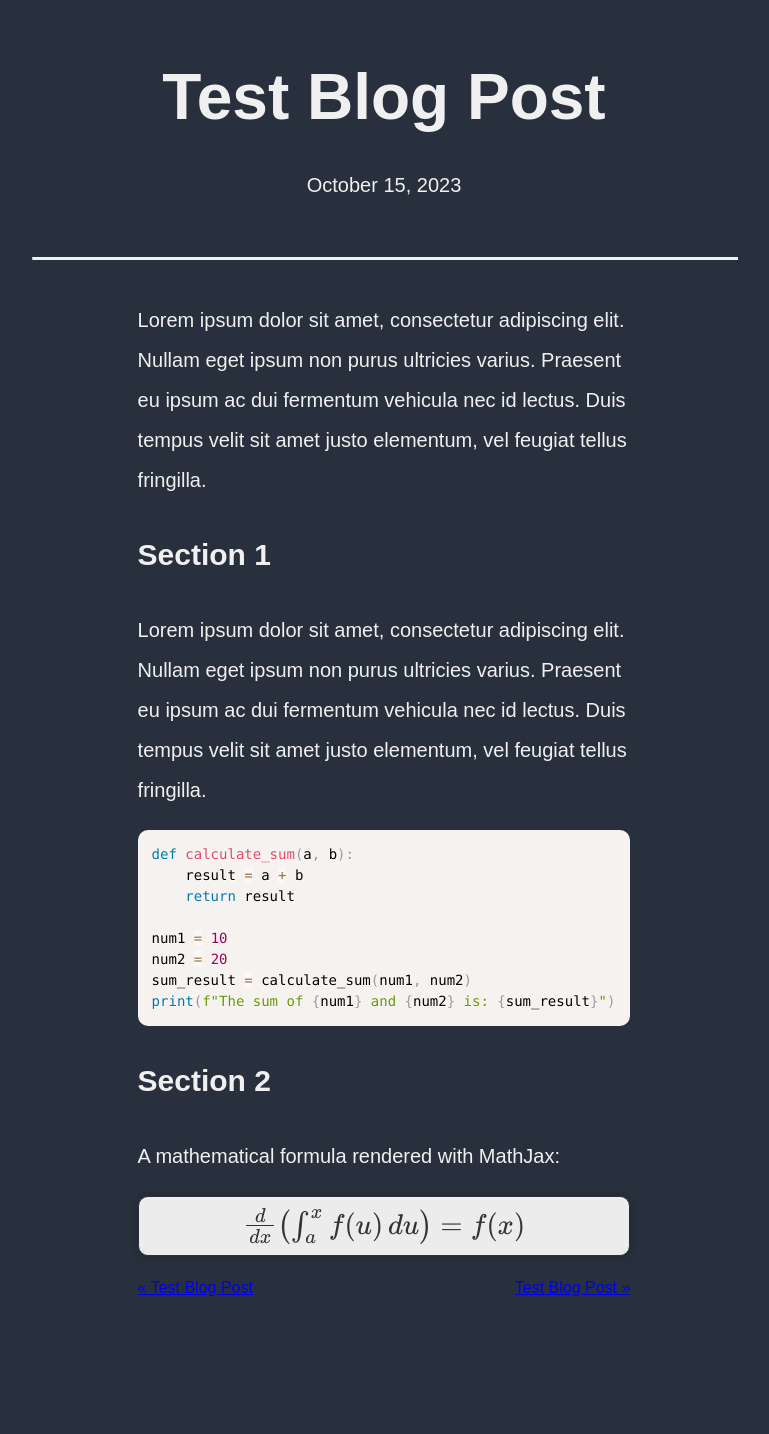
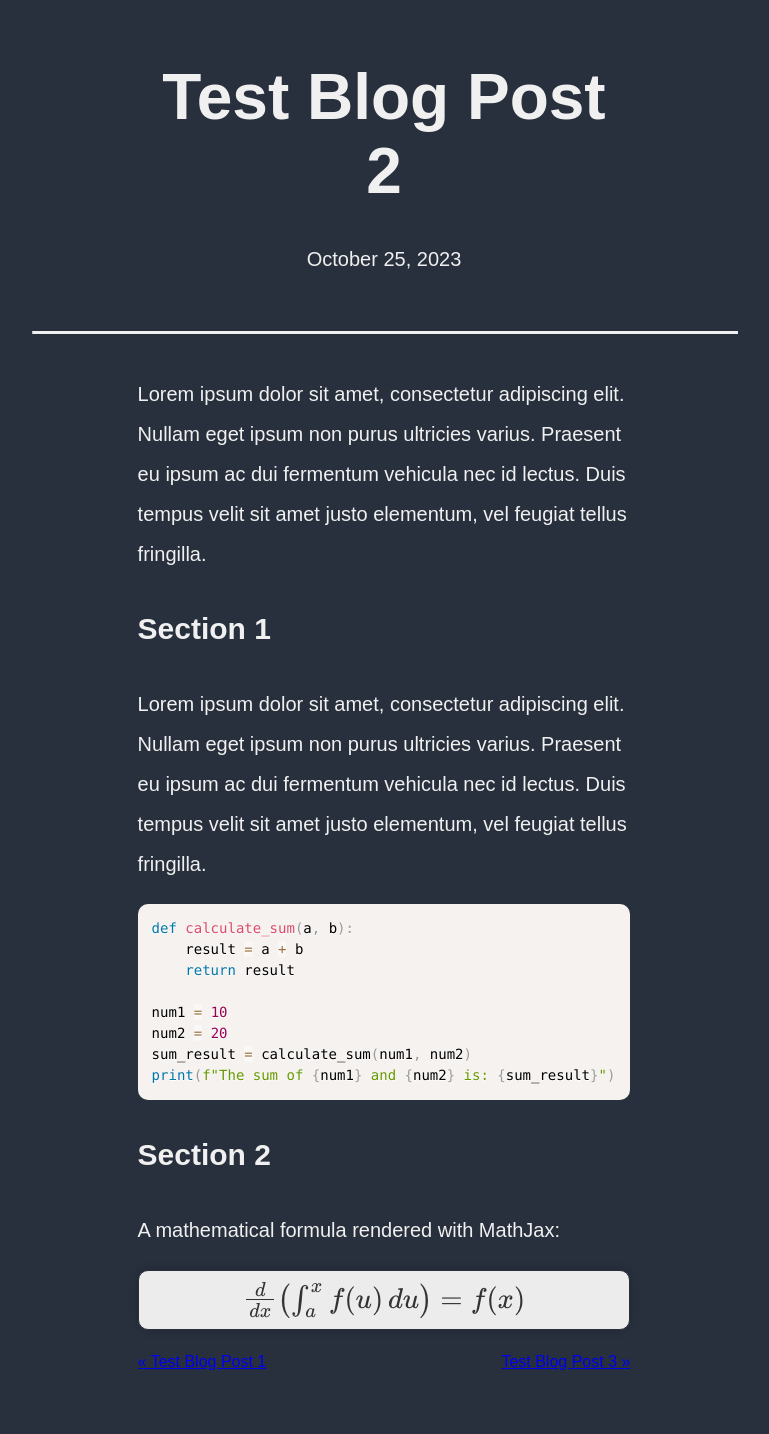
Before and after one commit to biniyamyohannes/website, a Jekyll site: the page built from _posts/2023-10-25-test-blogpost2.md, in a window 1280 px wide. Shown: the whole page, without its empty margins (256-1025 px from the left). Built offline with Jekyll 4.4.1, drawn with Linux system fonts in a browser that asks for light colours; nearby versions of some CDN libraries; formulas are drawn with MathJax 3; before the commit the page ends 1360 px from its top, so only the background shows below that.

Commit message:
Fixed test blog posts.

```diff
--- a/_posts/2023-10-24-test-blogpost-3.md
+++ b/_posts/2023-10-24-test-blogpost1.md
@@ -1,7 +1,7 @@
 ---
 layout: blogpost
-title: "Test Blog Post"
-date: 2023-10-15
+title: "Test Blog Post 1"
+date: 2023-10-24
 ---
 
 Lorem ipsum dolor sit amet, consectetur adipiscing elit. Nullam eget ipsum non purus ultricies varius. Praesent eu ipsum ac dui fermentum vehicula nec id lectus. Duis tempus velit sit amet justo elementum, vel feugiat tellus fringilla.
--- a/_posts/2023-10-25-test-blogpost-2.md
+++ b/_posts/2023-10-25-test-blogpost2.md
@@ -1,7 +1,7 @@
 ---
 layout: blogpost
-title: "Test Blog Post"
-date: 2023-10-15
+title: "Test Blog Post 2"
+date: 2023-10-25
 ---
 
 Lorem ipsum dolor sit amet, consectetur adipiscing elit. Nullam eget ipsum non purus ultricies varius. Praesent eu ipsum ac dui fermentum vehicula nec id lectus. Duis tempus velit sit amet justo elementum, vel feugiat tellus fringilla.
--- a/_posts/2023-10-26-test-blogpost-1.md
+++ b/_posts/2023-10-26-test-blogpost3.md
@@ -1,7 +1,7 @@
 ---
 layout: blogpost
-title: "Test Blog Post"
-date: 2023-10-15
+title: "Test Blog Post 3"
+date: 2023-10-26
 ---
 
 Lorem ipsum dolor sit amet, consectetur adipiscing elit. Nullam eget ipsum non purus ultricies varius. Praesent eu ipsum ac dui fermentum vehicula nec id lectus. Duis tempus velit sit amet justo elementum, vel feugiat tellus fringilla.
```
Also changed, not shown: _posts/2023-10-27-test-blogpost4.md (added, +33 -0 lines), _posts/2023-10-28-test-blogpost5.md (renamed from _posts/2023-10-27-test-blogpost0.md, +2 -2 lines), _posts/2023-10-28-welcome-to-jekyll.markdown (deleted, +0 -29 lines), _posts/2023-10-29-test-blogpost6.md (renamed from _posts/2023-10-28-test-blogpost.md, +2 -2 lines).
